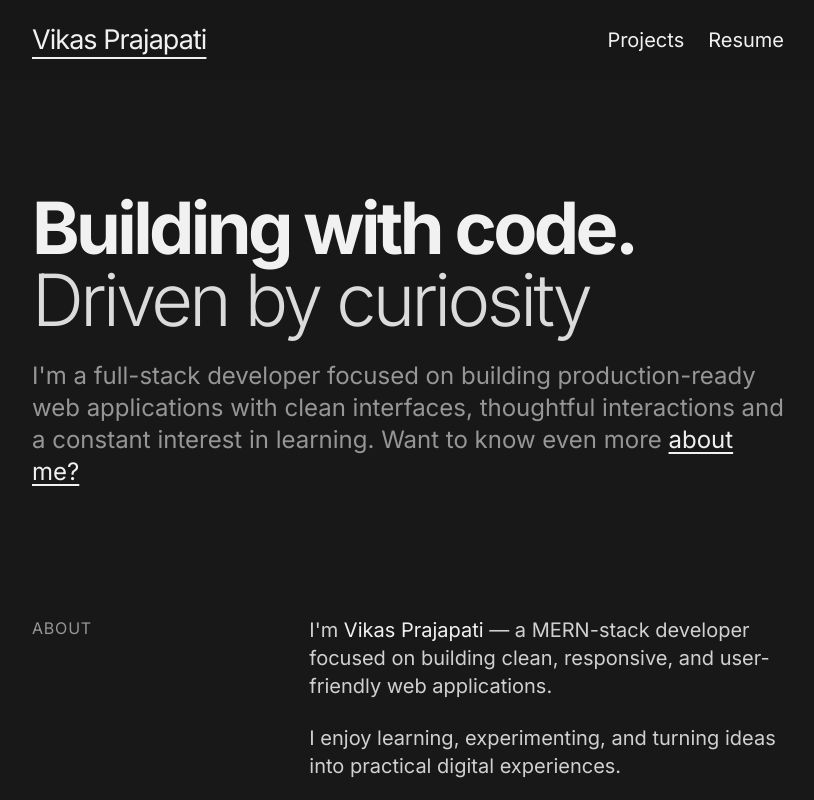
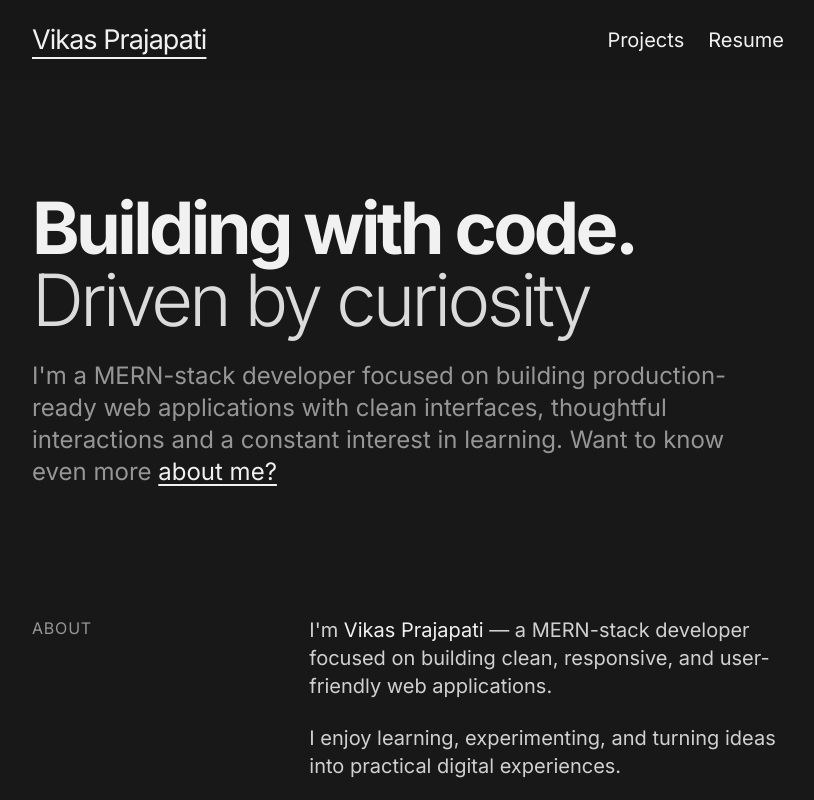
Before and after one commit to vikasprajapati3/portfolio, a React (Vite) app: page / in a window 1280 px wide. Shown: the top 800 px of the page, without its empty margins (232-1046 px from the left). Built offline with nearby package versions, Linux system fonts and the light colour scheme; no server answers.

Commit message:
update hero

```diff
--- a/src/components/Hero.jsx
+++ b/src/components/Hero.jsx
@@ -8,7 +8,7 @@ export default function Hero() {
                 </h1>
 
                 <p className="mt-6 text-lg md:text-2xl text-muted leading-relaxed max-w-[850px]">
-                    I'm a full-stack developer focused on building production-ready web
+                    I'm a MERN-stack developer focused on building production-ready web
                     applications with clean interfaces, thoughtful interactions and a
                     constant interest in learning. Want to know even more{' '}
                     <a href="#about" className="text-ink underline underline-offset-4">about me?</a>
```
